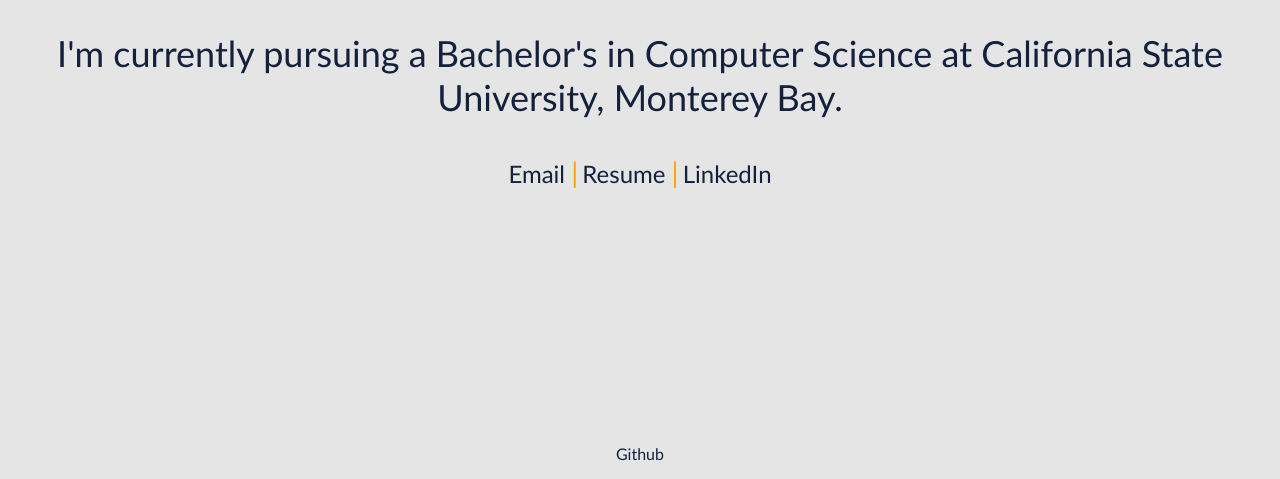
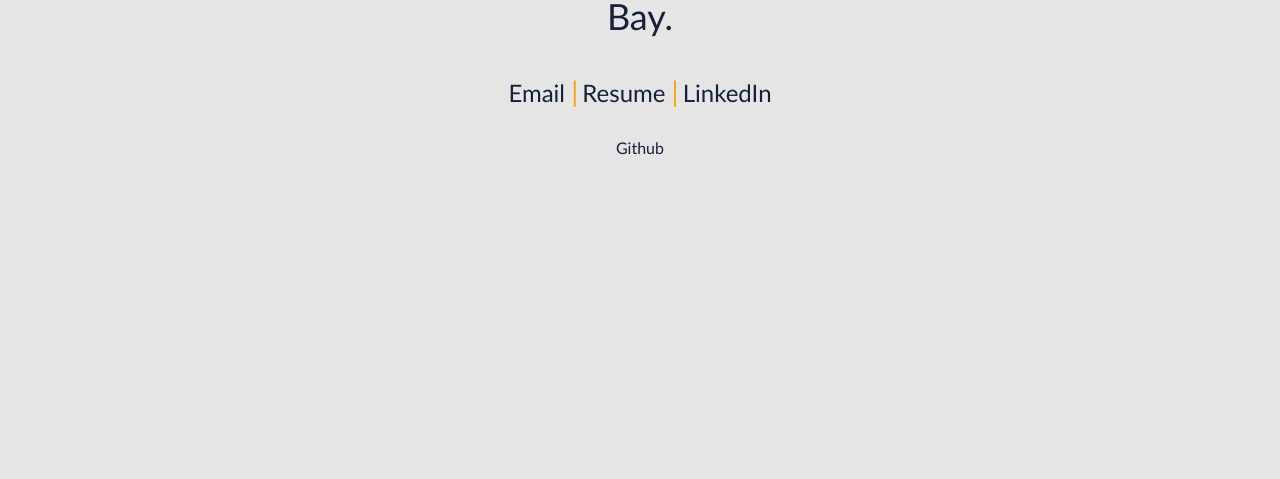
Before and after one commit to JustLe56/justle56.github.io, a plain HTML site: page index.html in a window 1280 px wide. Shown: the part 384-863 px from the top of the page. After the commit the page ends 800 px from the top, so only its background shows below. Drawn offline with Linux system fonts and the light colour scheme.

Commit message:
updated padding

```diff
--- a/style.css
+++ b/style.css
@@ -55,7 +55,10 @@ html{
 
 
 .hero {
-	padding: 225px 0;
+	padding-top: 100px;
+  padding-right: 200px;
+	padding-left: 200px;
+  padding-bottom: 0px;
 	margin: 30px;
 	text-align: center;
 	/* text-shadow: 0 2px #000000; */
@@ -80,4 +83,5 @@ html{
   text-align: center;
   font-family: "Trebuchet MS", Helvetica, sans-serif;
 	font-size: 16px;
+
 }
```
